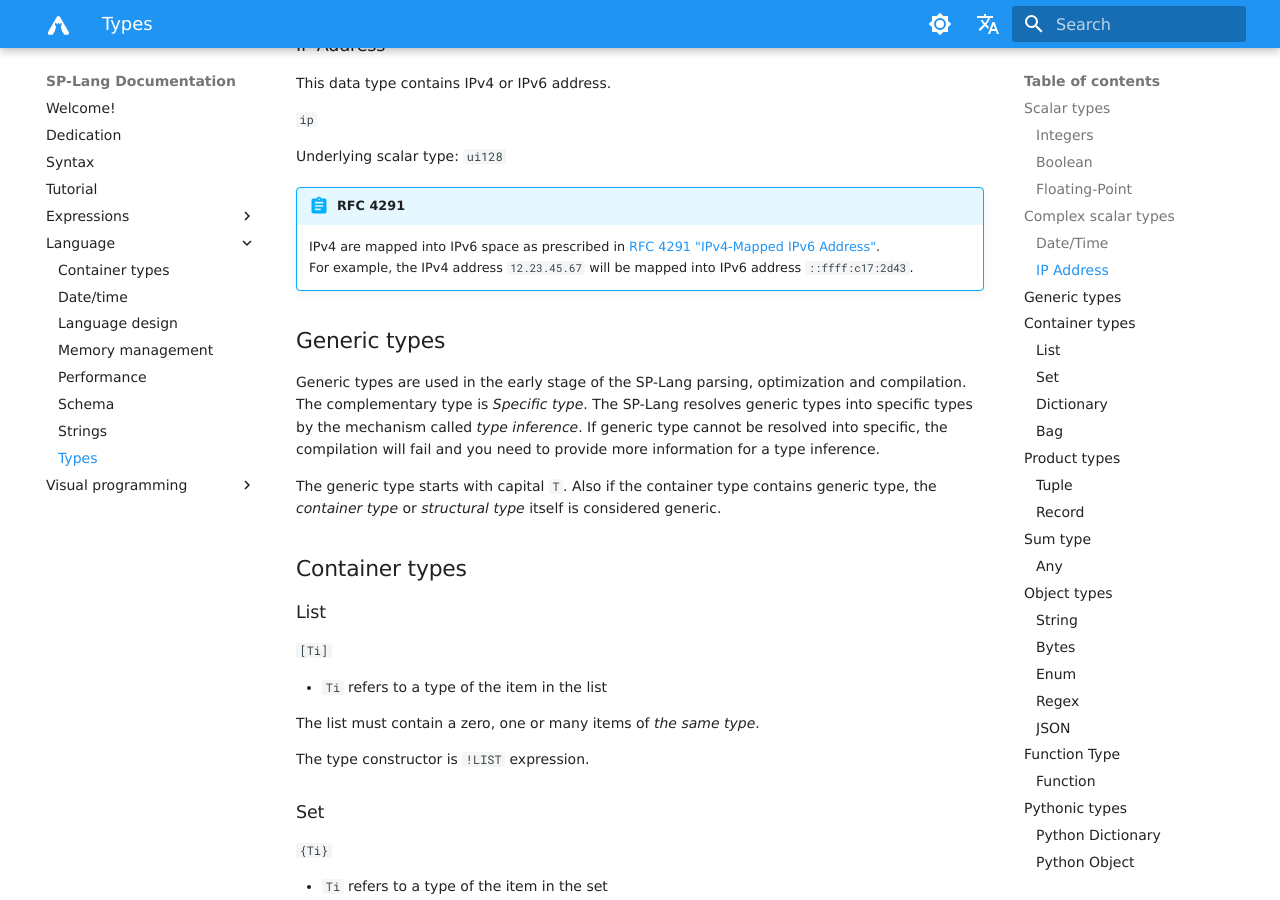
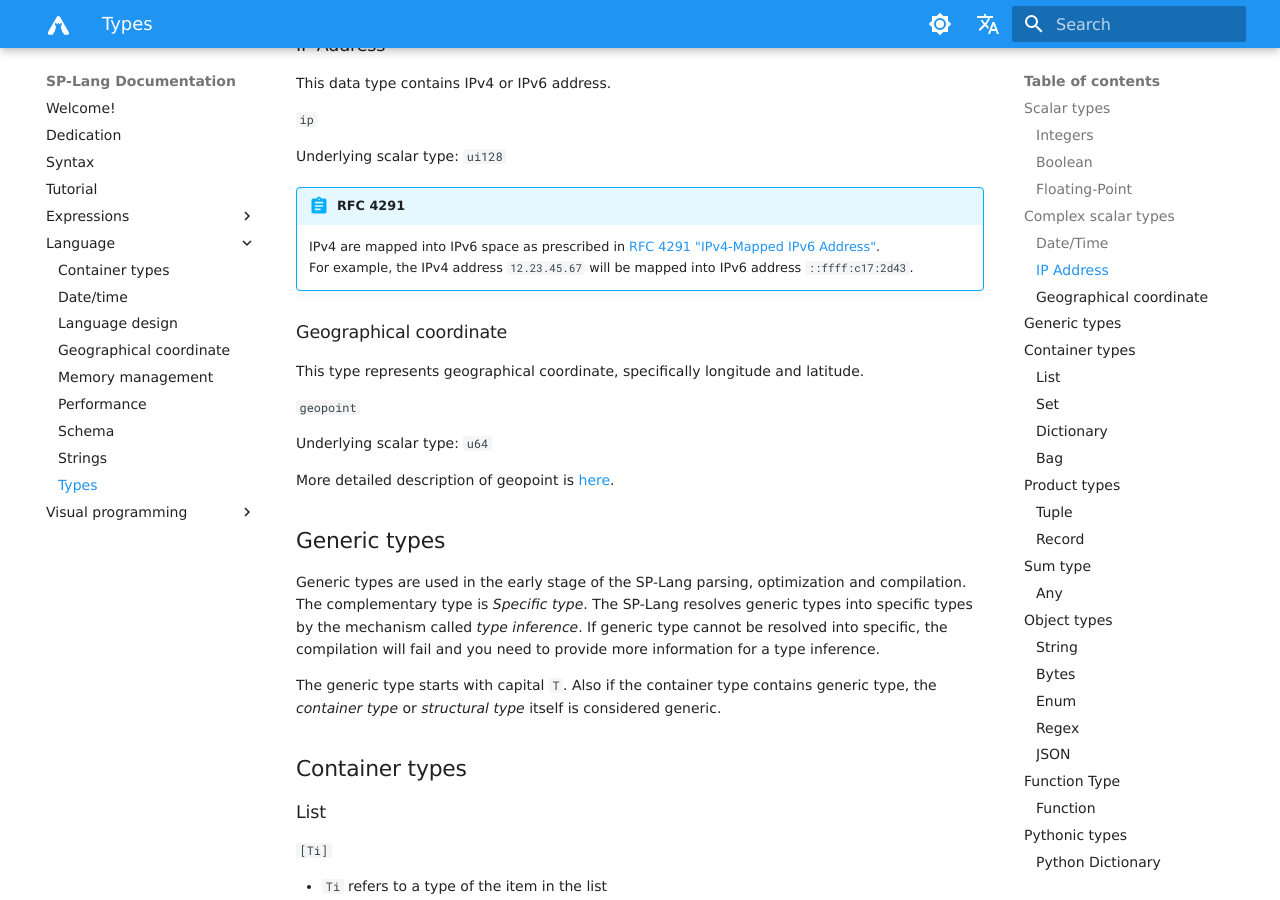
Before and after one commit to TeskaLabs/splang-docs, an MkDocs documentation site: the page built from docs/language/types.md, in a window 1280 px wide and 900 px high, scrolled down 2716 px. Built offline with MkDocs 1.6.1 and Material for MkDocs 9.7.7, drawn with Linux system fonts in a browser that asks for light colours; some web fonts are replaced; comment, search, counter and statistics services are not loaded.

Commit message:
Add a geopoint type.

```diff
--- a/docs/language/types.md
+++ b/docs/language/types.md
@@ -115,6 +115,17 @@ Underlying scalar type: `ui128`
 
     IPv4 are mapped into IPv6 space as prescribed in [RFC 4291 "IPv4-Mapped IPv6 Address"](https://datatracker.ietf.org/doc/html/rfc4291#section-2.5.5.2).
     For example, the IPv4 address `12.23.45.67` will be mapped into IPv6 address `::ffff:c17:2d43`.
+
+
+### Geographical coordinate
+
+This type represents geographical coordinate, specifically longitude and latitude.
+
+`geopoint`
+
+Underlying scalar type: `u64`
+
+More detailed description of geopoint is [here](../geopoint).
 
 
 ## Generic types
```
Also changed, not shown: docs/language/geopoint.md (added, +38 -0 lines).
